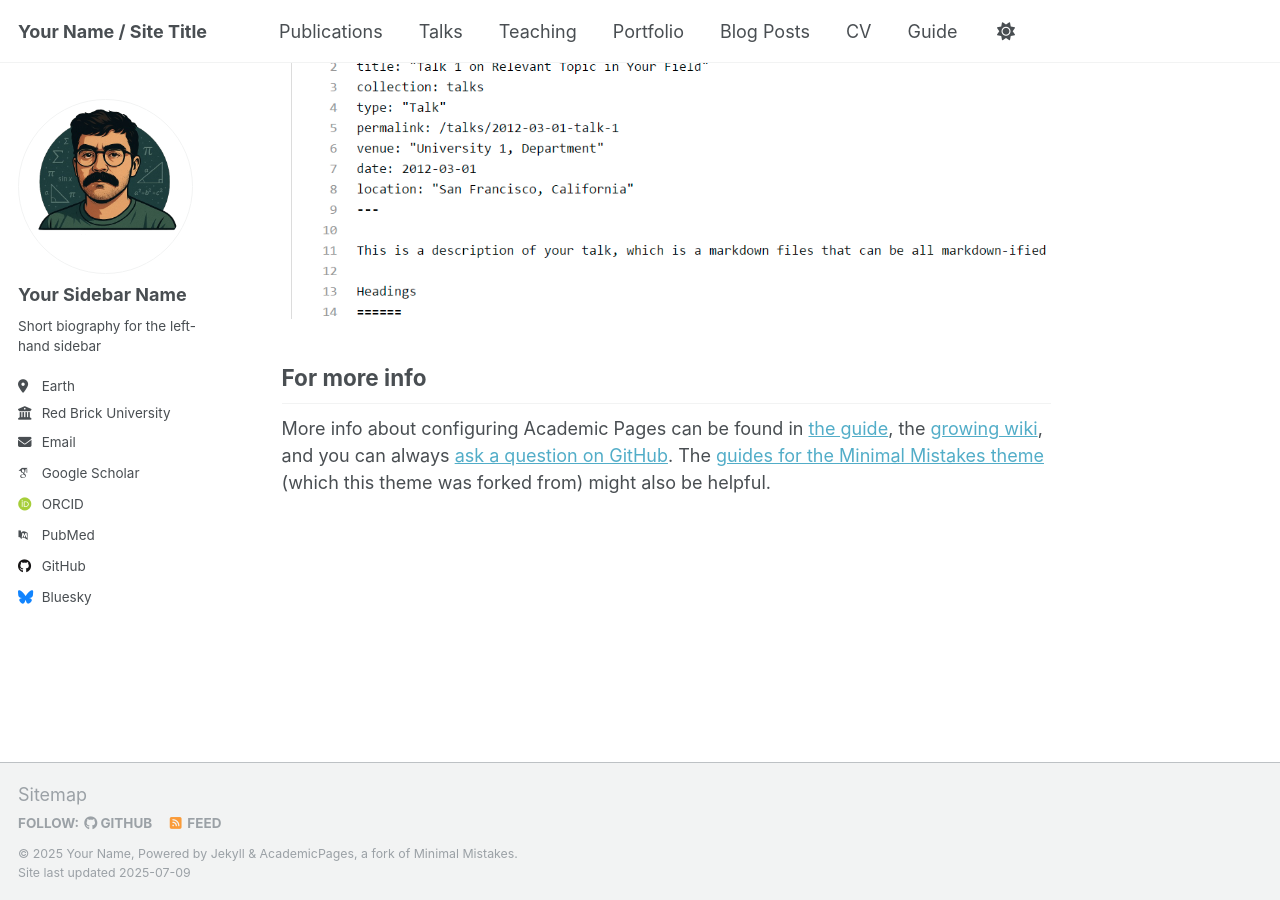
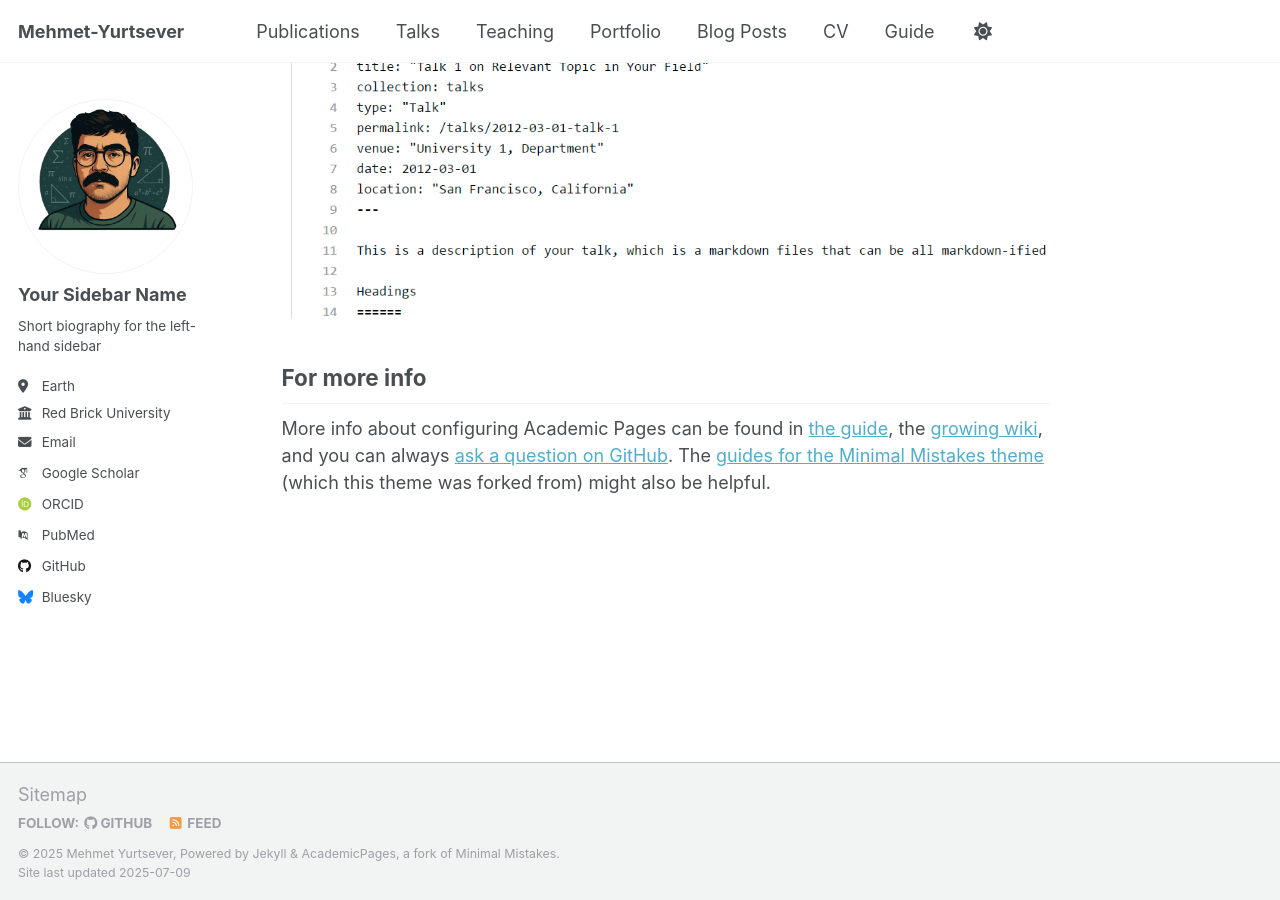
Before and after one commit to mehmetyurtsever-math/mehmetyurtsever-math.github.io, a Jekyll site: the page built from _pages/about.md, in a window 1280 px wide and 900 px high, scrolled down 2880 px. Built offline with Jekyll 4.4.1, drawn with Linux system fonts in a browser that asks for light colours; some web fonts are replaced; a script that is not in the unit is left out.

Commit message:
Site başlığı güncellendi

```diff
--- a/_config.yml
+++ b/_config.yml
@@ -9,13 +9,13 @@
 # Basic Site Settings
 locale                   : "en-US"
 site_theme               : "default"
-title                    : "Your Name / Site Title"
+title                    : "Mehmet-Yurtsever"
 title_separator          : "-"
-name                     : &name "Your Name"
-description              : &description "personal description"
-url                      : https://academicpages.github.io # the base hostname & protocol for your site e.g. "https://[your GitHub username].github.io" or if you already have some other page hosted on Github then use "https://[your GitHub username].github.io/[Your Repo Name]"
+name                     : &name "Mehmet Yurtsever"
+description              : &description "Matematiği Anlamaya Çalışan Biri"
+url                      : https://mehmetyurtsever-math.github.io # the base hostname & protocol for your site e.g. "https://[your GitHub username].github.io" or if you already have some other page hosted on Github then use "https://[your GitHub username].github.io/[Your Repo Name]"
 baseurl                  : "" # the subpath of your site, e.g. "/blog"
-repository               : "academicpages/academicpages.github.io"
+repository               : "mehmetyurtsever-math.github.io"
 
 # Site Author - The following control what appear as part of the author content on the side bar.
 #               If a field is blank the icon and link will not appear, otherwise it will be shown.
```
